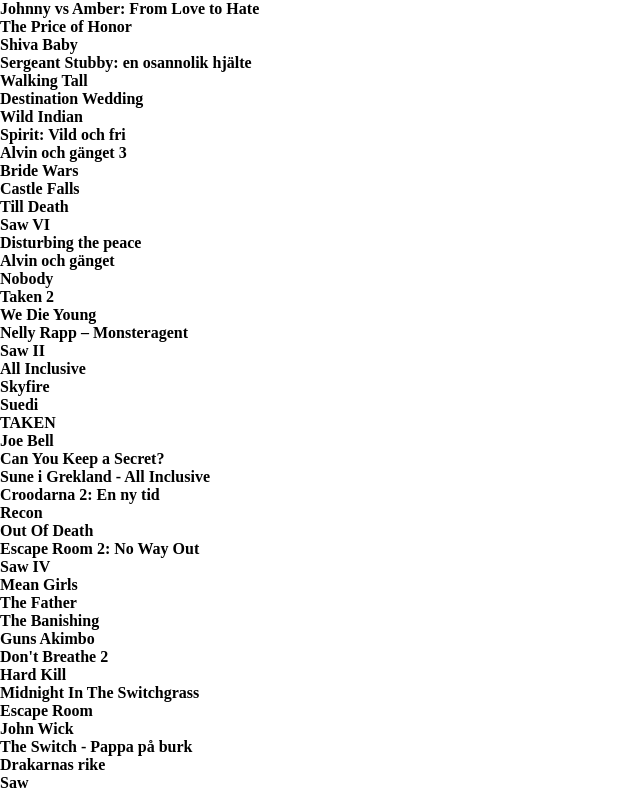
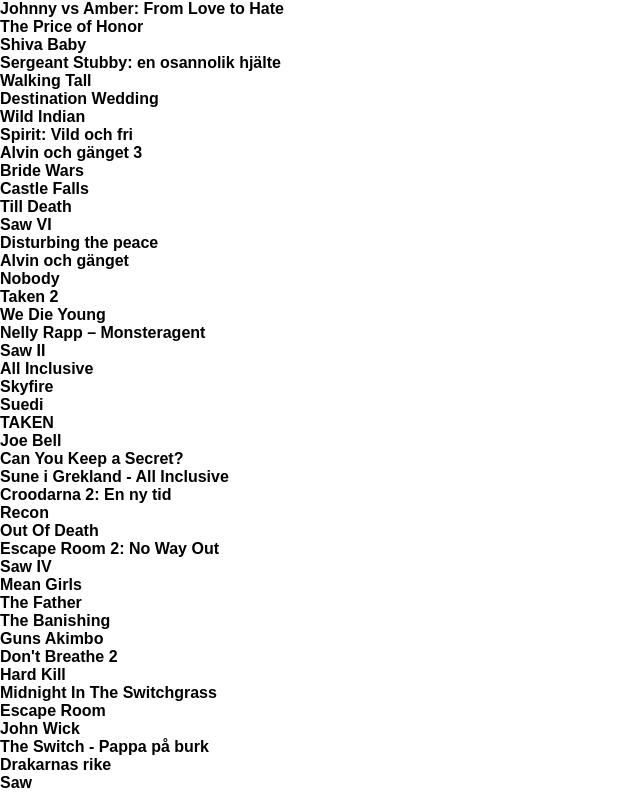
Before and after one commit to r-pears/Movie-Comparison-Tool, a React (Create React App) app: page / in a window 1280 px wide. Shown: the top 792 px of the page, without its empty margins (0-640 px from the left). Built offline with nearby package versions, Linux system fonts and the light colour scheme.

Commit message:
font family updated

```diff
--- a/src/App.css
+++ b/src/App.css
@@ -1,7 +1,8 @@
 /** Global styling */
 * {
   margin: 0;
-  padding: 0;;
+  padding: 0;
+  font-family: Arial, Helvetica, sans-serif;
 }
 
 /** Loading Frame */
```
